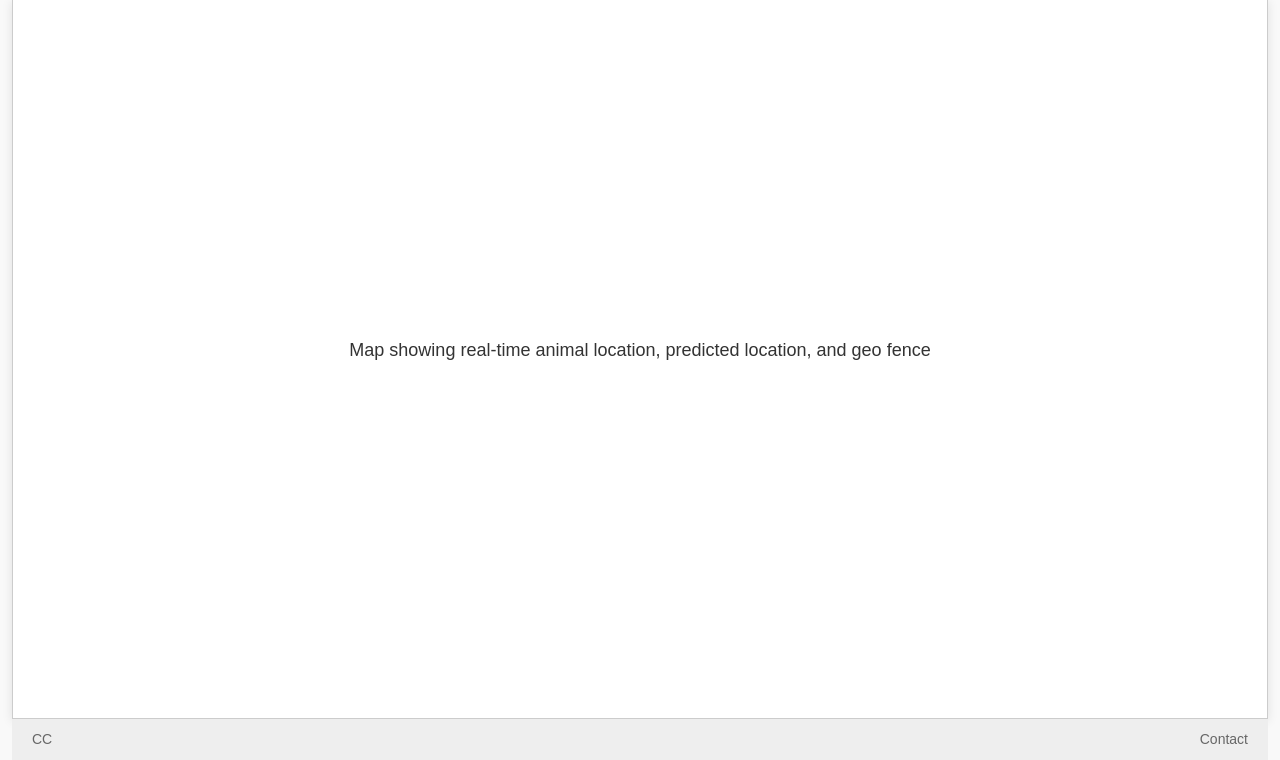
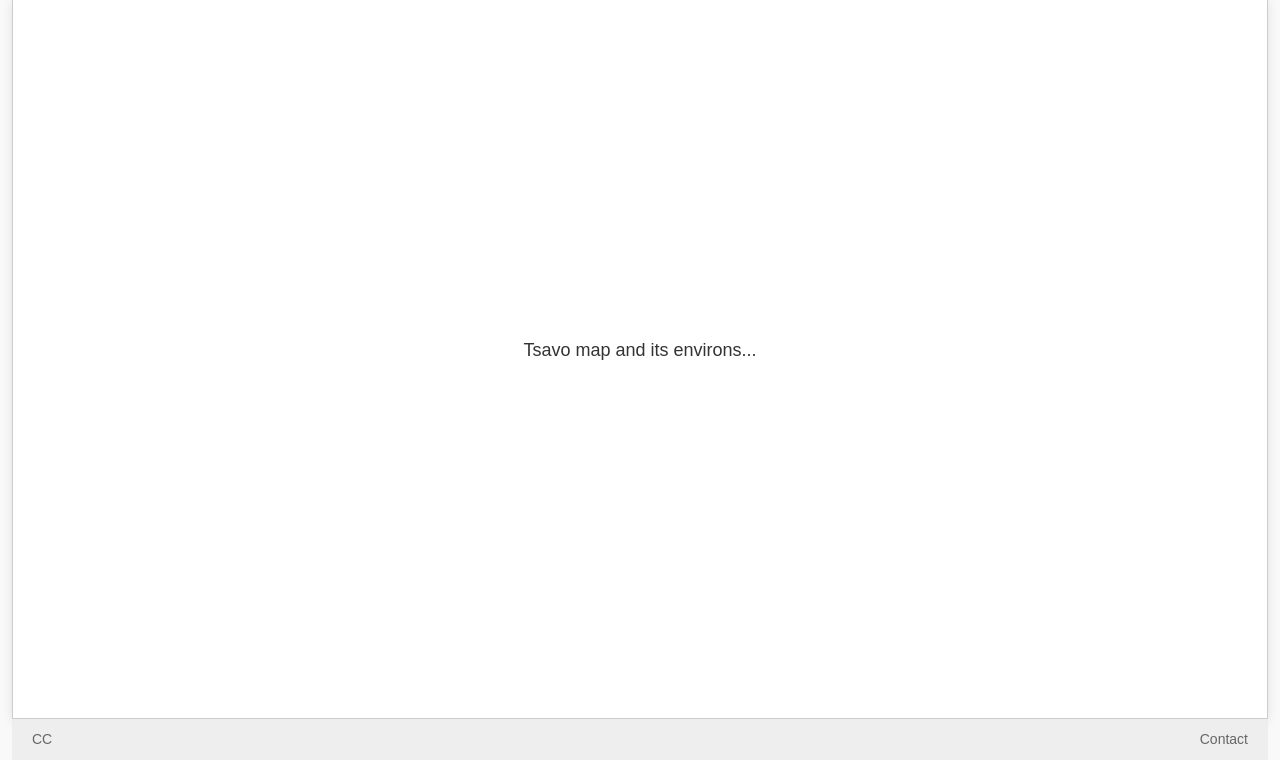
Before and after one commit to Samboja651/AI_WILDLIFE_RANGER, a Flask app: page / in a window 1280 px wide. Shown: the part 75-835 px from the top of the page. Run offline with Flask 3, Linux system fonts and the light colour scheme.

Commit message:
UI setup

```diff
--- a/templates/index.html
+++ b/templates/index.html
@@ -23,7 +23,7 @@
         </div>
 
         <div class="map-container">
-            <p>Map showing real-time animal location, predicted location, and geo fence</p>
+            <p>Tsavo map and its environs...</p>
         </div>
 
         <div class="footer">
@@ -34,5 +34,6 @@
     </div>
 
     <script src="https://cdn.jsdelivr.net/npm/bootstrap@5.3.0/dist/js/bootstrap.bundle.min.js"></script>
+
 </body>
 </html>
```
Also changed, not shown: 1 other file.
